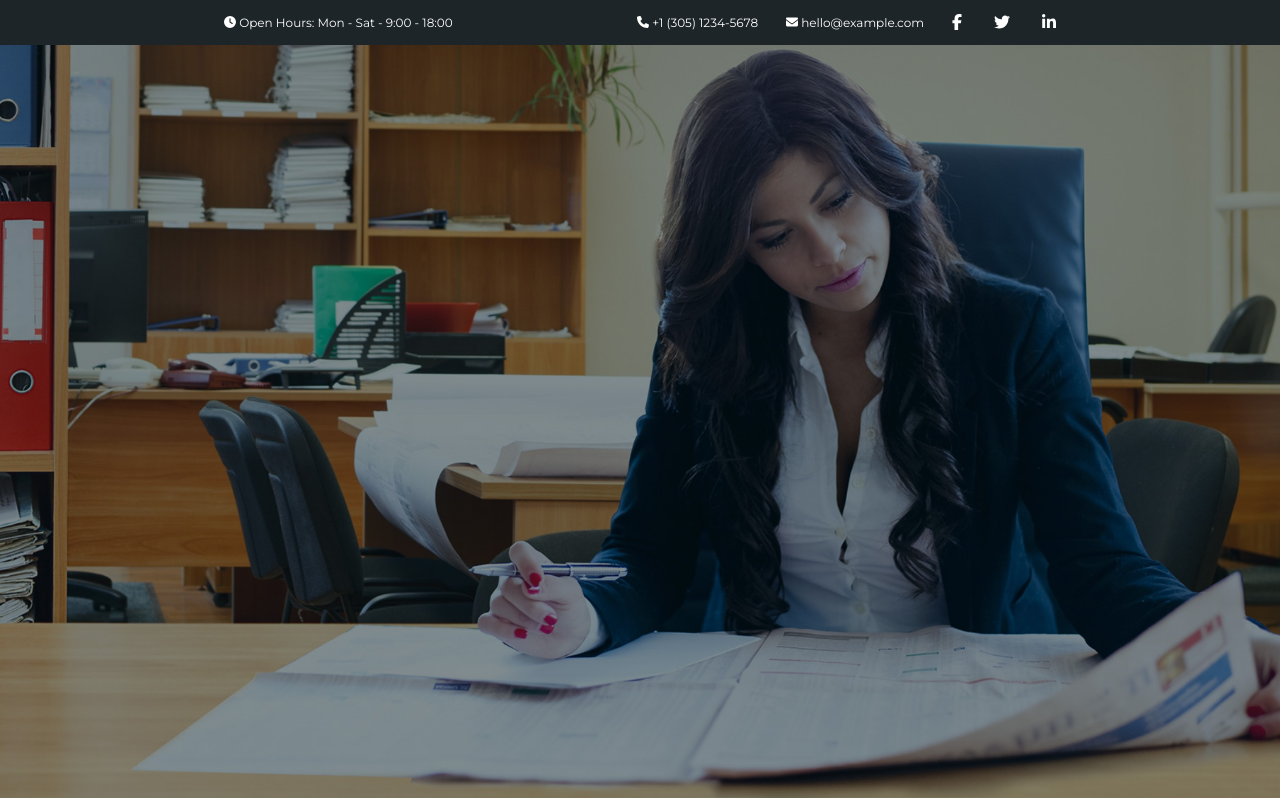
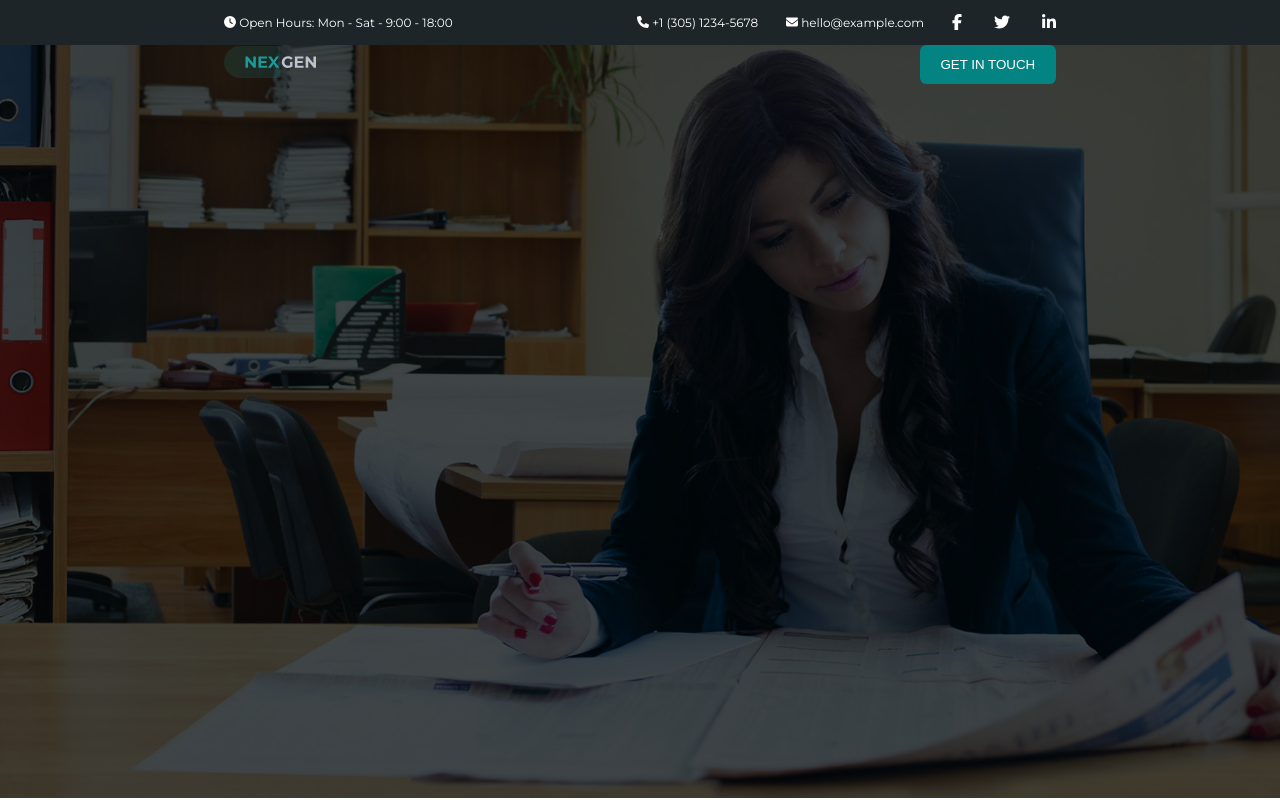
Before and after one commit to airowl/proj-html-vuejs, a Vue app: page / in a window 1280 px wide. Built offline with nearby package versions, Linux system fonts and the light colour scheme.

Commit message:
inserito elementi all'interno della hero

```diff
--- a/src/assets/scss/_globals.scss
+++ b/src/assets/scss/_globals.scss
@@ -20,6 +20,10 @@ h2{
 h3{
     font-size: 1rem;
     font-weight: 600;
+}
+
+li{
+    list-style-type: none;
 }
 
 a{
@@ -74,6 +78,18 @@ span.shown{
     padding: 0 .5rem;
 }
 
+.overlay{
+    position: absolute;
+    width: 100%;
+    height: 100%;
+    top: 0;
+    left: 0;
+    right: 0;
+    bottom: 0;
+    background-color: rgba(0,0,0,0.5);
+    z-index: 0;
+}
+
 @mixin flex($flex-direction, $justify-content, $align-items) {
     display: flex;
     flex-direction: $flex-direction;
--- a/src/components/main-elements/Hero.vue
+++ b/src/components/main-elements/Hero.vue
@@ -1,12 +1,60 @@
 <template>
     <section id="hero">
+        <div class="overlay"></div>
+        <!-- header -->
+        <header>
+            <div class="container">
+                <nav class="row">
+                    <div class="col-5">
+                        <img src="../../assets/images/nexgen-logo.svg" alt="Logo SVG">
+                    </div>
+                    <ul class="col-7">
 
+                        <li>
+                            <button class="full">
+                                <a href="#" class="text-white">Get in touch</a>
+                            </button>
+                        </li>
+                    </ul>
+                </nav>
+            </div>
+        </header>
+        <!-- hero content -->
+        <div class="hero-content">
+
+        </div>
     </section>
 </template>
 
 <script>
 export default {
-    name: 'sectionHero'
+    name: 'sectionHero',
+    data: function(){
+        return{
+            navBarLinks: [
+                {
+                    text: 'home',
+                    url: '#'
+                },
+                {
+                    text: 'about',
+                    url: '#'
+                },
+                {
+                    text: 'services',
+                    url: '#'
+                },
+                {
+                    text: 'team',
+                    url: '#'
+                },
+                {
+                    text: 'blog',
+                    url: '#'
+                }
+            ]
+        }
+    }
 }
 </script>
 
@@ -18,6 +66,23 @@ export default {
         background-repeat: no-repeat;
         width: 100vw;
         height: calc(100vh - 46.6px);
+        color: $white;
+        position: relative;
+
+        header{
+            position: relative;
+            z-index: 1;
+
+            nav.row{
+                @include flex(row, space-between, center);
+
+                img{
+                    height: 2rem;
+                }
+
+
+            }
+        }
     }
 
 </style>
```
